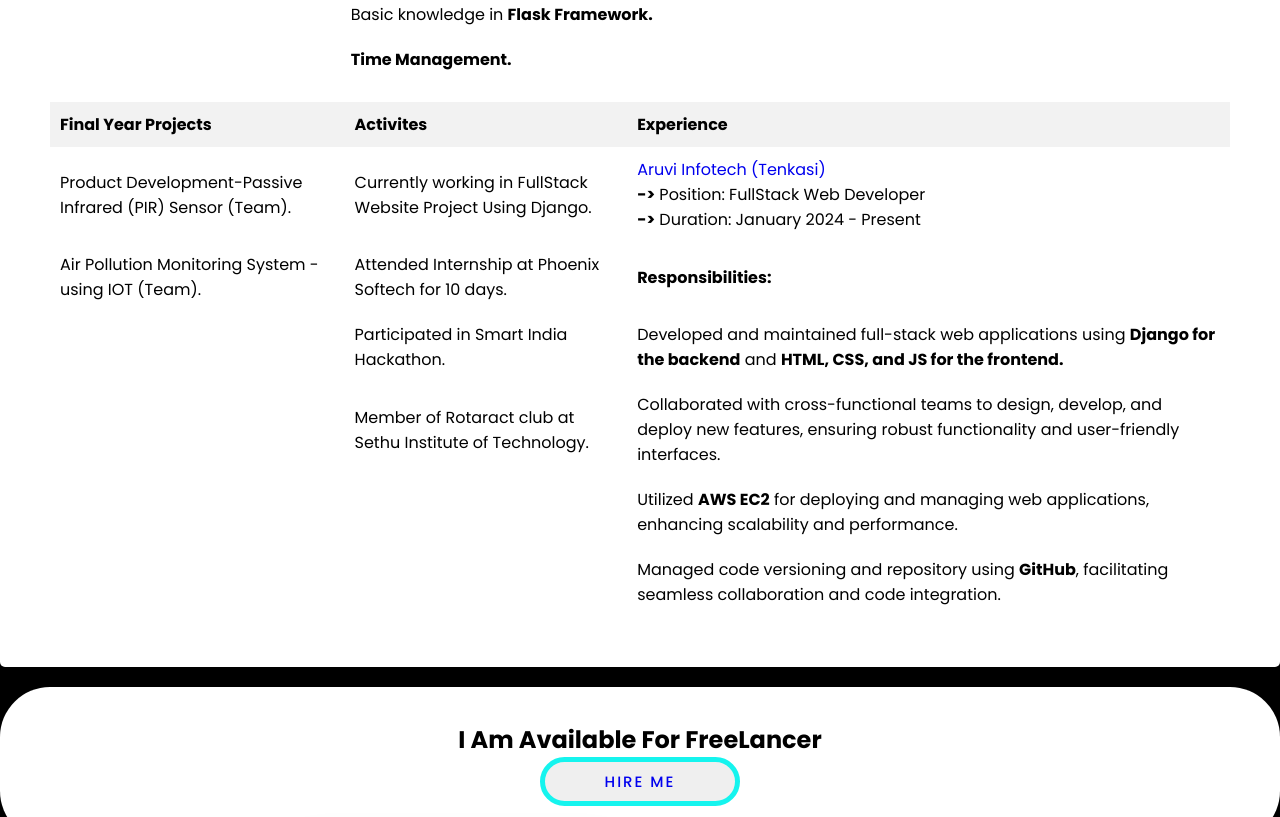
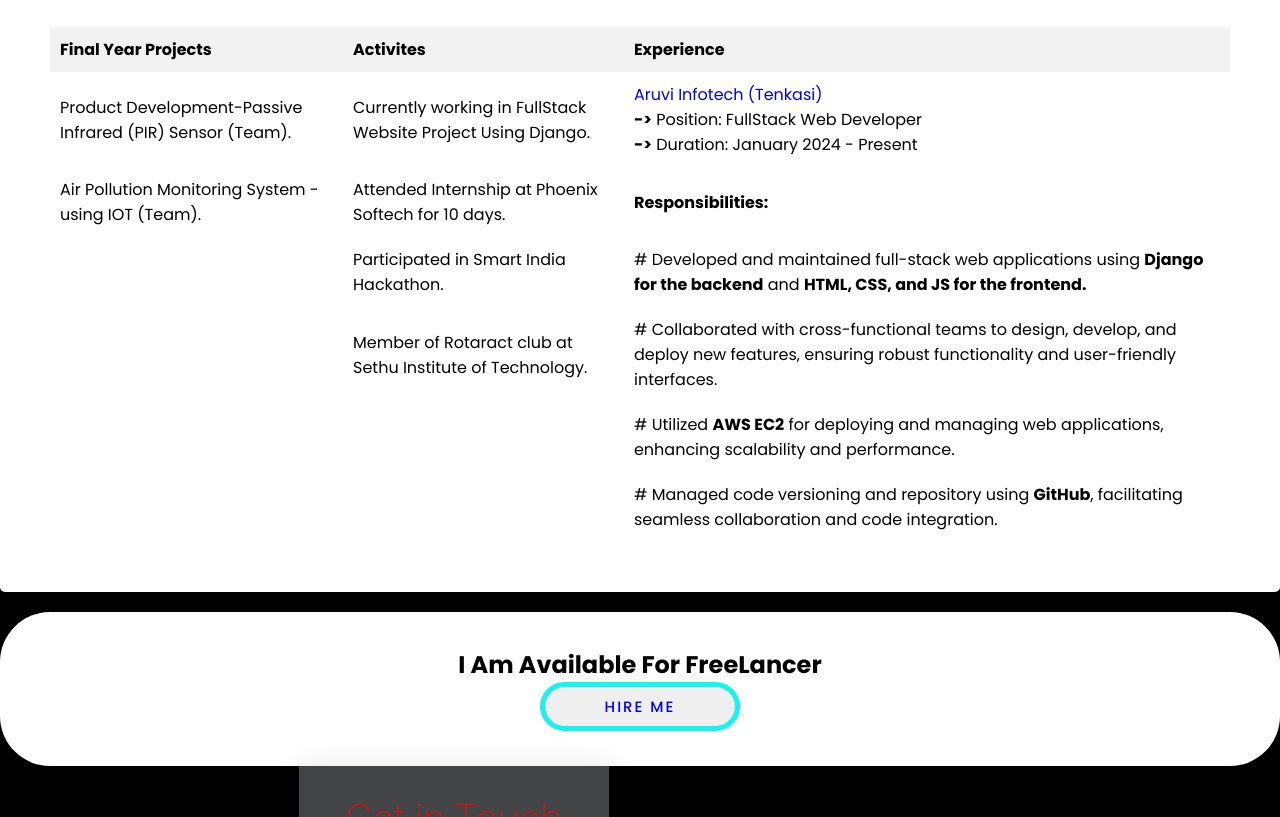
Before and after one commit to mdrahuman06/Portfolio, a plain HTML site: page index.html in a window 1280 px wide. Shown: the part 2207-3024 px from the top of the page. Drawn offline with nearby package versions, Linux system fonts and the light colour scheme; grey boxes are pictures that could not be loaded.

Commit message:
Update index.htmlsss
hi

```diff
--- a/index.html
+++ b/index.html
@@ -75,7 +75,8 @@
                   Completed Bachelor Degree with <b>CGPA of 8.1.</b></td>
               </tr>
               <tr>
-                <td>I am working as a <b>Python-FullStack Web Developer</b> in <a href="https://aruvinfotech.com"><span style="color: red;font-weight: bold;">Aruvi-Infotech (January 2024 - Present).</span></a></td>
+                <td>I am working as a <b>Python-FullStack Web Developer</b> <br>
+                  in <a href="https://aruvinfotech.com"><span style="color: red;font-weight: bold;">Aruvi-Infotech (January 2024 - Present).</span></a></td>
                 <td><b>Phone : </b><a href="https://wa.me/+918015360719" style="color:blue">+91 8015360719</a></td>
                 <td><b>2018-2019</b><br>
                   <span style="color: red;font-weight: bold;">HSC,</span><br>
@@ -178,25 +179,25 @@
                   <tr>
                     <td></td>
                     <td>Participated in Smart India Hackathon.</td>
-                    <td>Developed and maintained full-stack web applications using <b>Django for the
+                    <td># Developed and maintained full-stack web applications using <b>Django for the
                         backend</b> and <b>HTML, CSS, and JS for the frontend.</b></td>
                   </tr>
                   <tr>
                     <td></td>
                     <td>Member of Rotaract club at Sethu Institute of Technology.</td>
-                    <td>Collaborated with cross-functional teams to design, develop, and deploy new
+                    <td># Collaborated with cross-functional teams to design, develop, and deploy new
                         features, ensuring robust functionality and user-friendly interfaces.</td>
                   </tr>
                   <tr>
                     <td></td>
                     <td></td>
-                    <td>Utilized <b>AWS EC2</b> for deploying and managing web applications, enhancing scalability
+                    <td># Utilized <b>AWS EC2</b> for deploying and managing web applications, enhancing scalability
                         and performance.</td>
                   </tr>
                   <tr>
                     <td></td>
                     <td></td>
-                    <td>Managed code versioning and repository using <b>GitHub</b>, facilitating seamless collaboration
+                    <td># Managed code versioning and repository using <b>GitHub</b>, facilitating seamless collaboration
                         and code integration.</td>
                   </tr>
                 </table>
@@ -231,7 +232,9 @@
                     <input type="text" name="phone" placeholder="+(123)456 789">
                     <textarea name="message" id="message" placeholder="Write Messages"></textarea>
                     <input type="hidden" name="_template" value="table">
+                    <input type="hidden" name="_captcha" value="false">
                     <button type="submit">SEND</button>
+
                   </div>
                 </form>
               </div>
```
